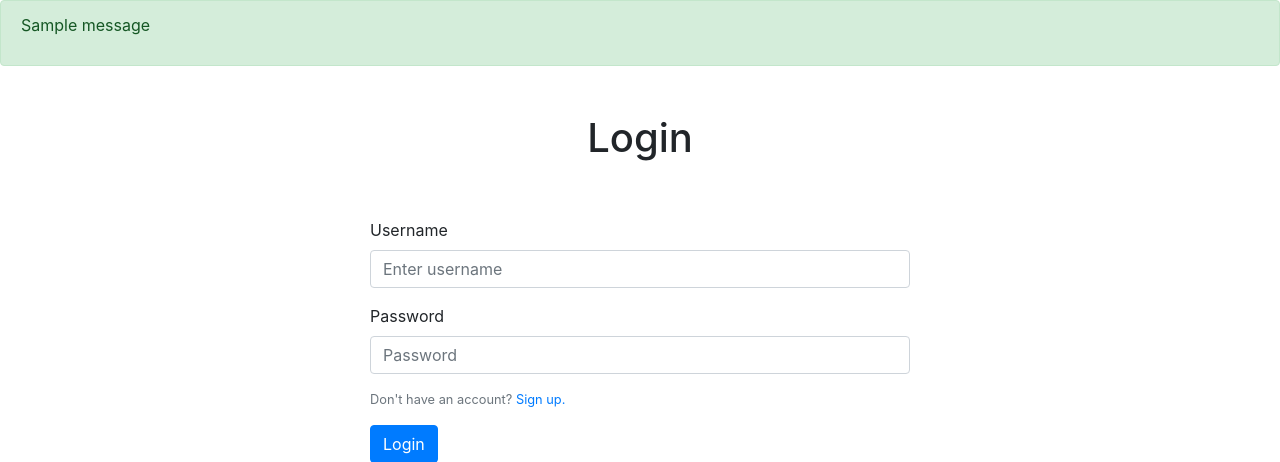
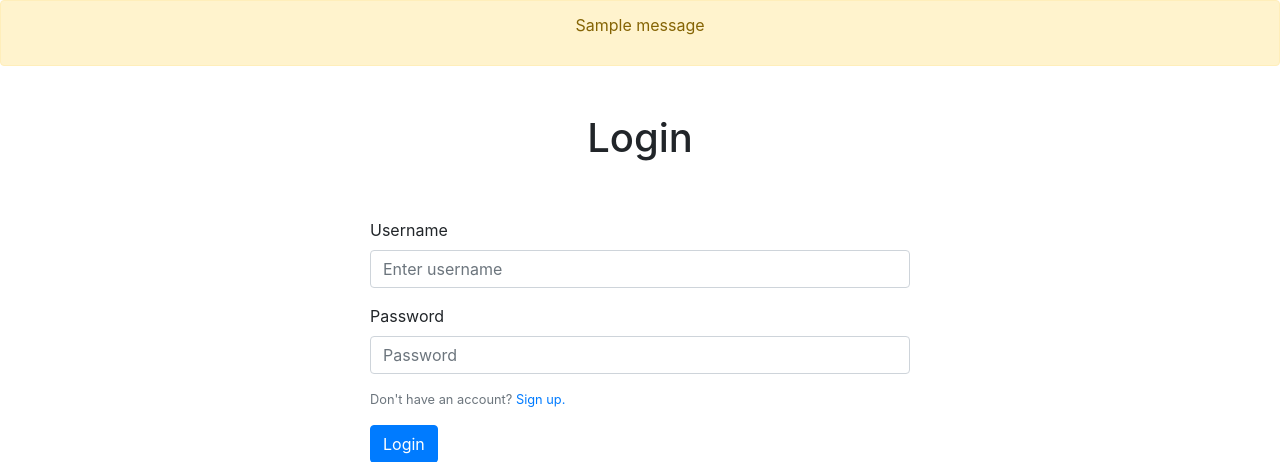
Before and after one commit to orlamadden/personafy, a Flask app: page /login in a window 1280 px wide. Shown: the part 56-518 px from the top of the page. Run offline with Flask 2, Linux system fonts and the light colour scheme; one stand-in notice (Sample message) is shown; some libraries are stand-ins or nearby versions.

Commit message:
edited alert message

```diff
--- a/templates/login.html
+++ b/templates/login.html
@@ -1,7 +1,7 @@
 {% extends 'base.html' %} {% block content %} {% with messages =
 get_flashed_messages() %} {% if messages %} {% for message in messages %}
-<div class="alert alert-success" role="alert">
-  <p class="center-align messages" id="message">{{ message }}</p>
+<div class="alert alert-warning" role="alert">
+  <p class="center-align messages text-center" id="message">{{ message }}</p>
 </div>
 {% endfor %} {% endif %} {% endwith %}
 
```
